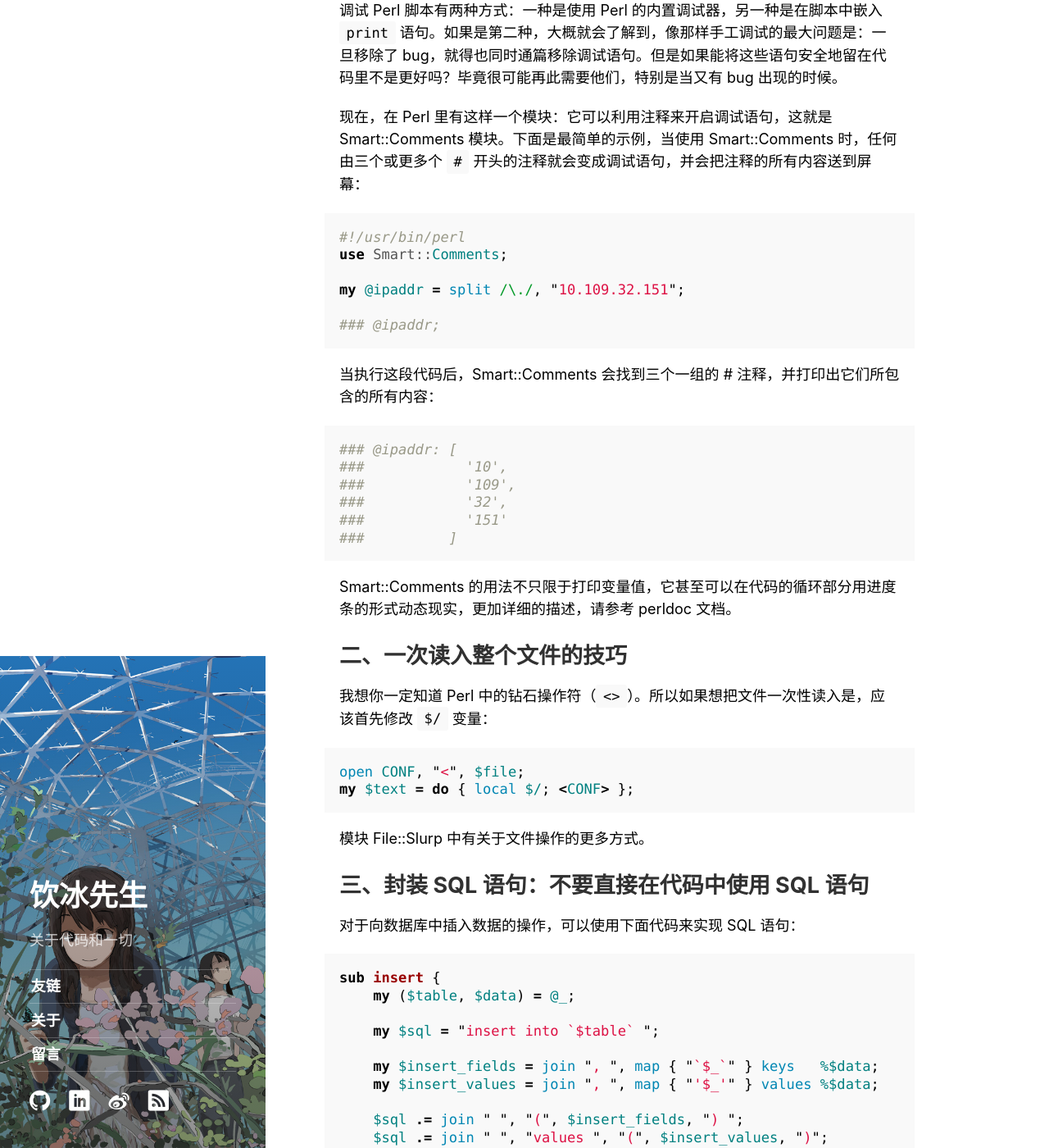
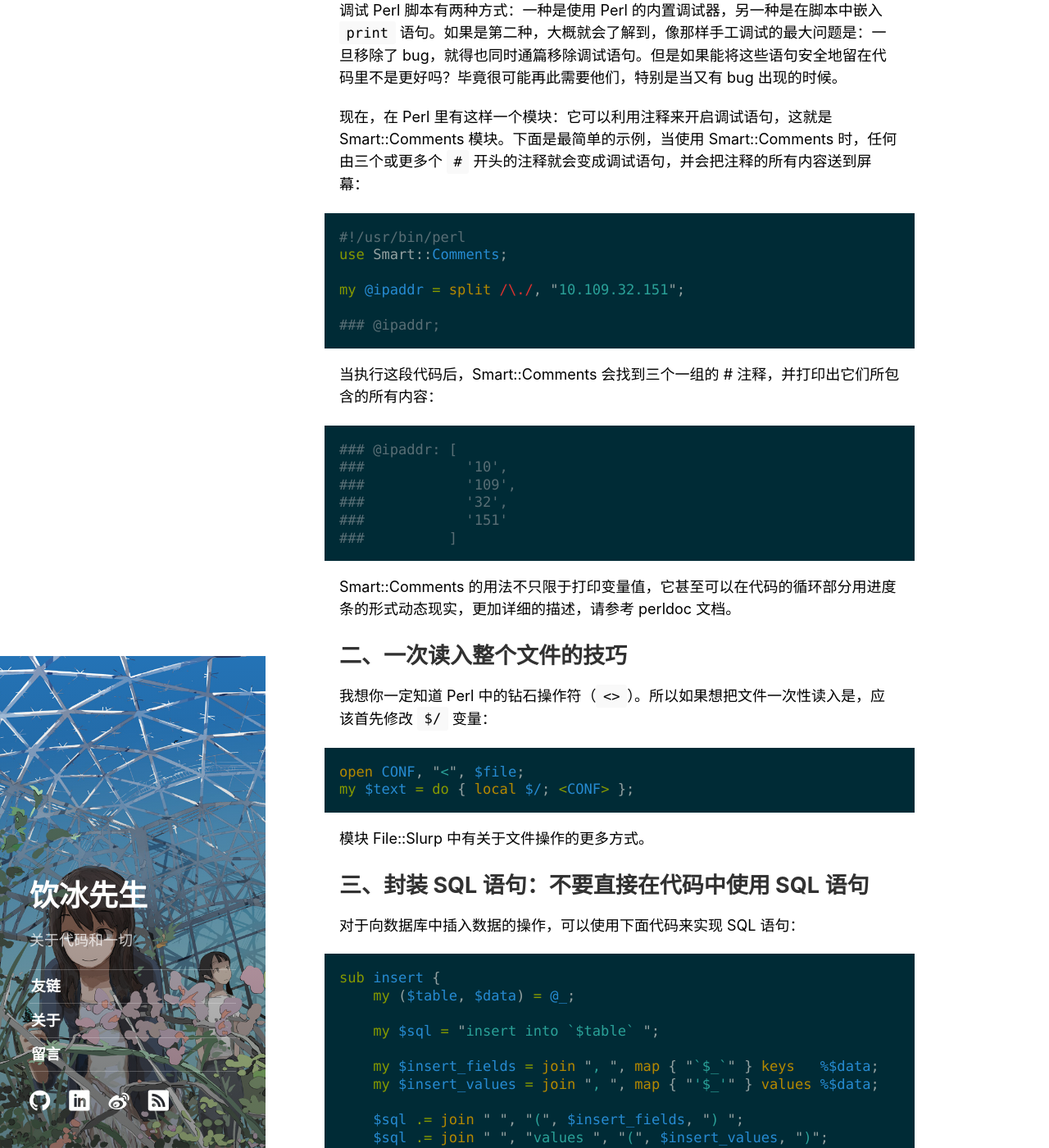
Before and after one commit to ybm/myanbin.github.io, a Jekyll site: the page built from _posts/2013-07-11-perl-snippets.md, in a window 1280 px wide and 1400 px high, scrolled down 430 px. Shown: the whole window at 82% size. Built offline with Jekyll 4.4.1, drawn with Linux system fonts in a browser that asks for light colours.

Commit message:
update solarized dark css file

```diff
--- a/public/css/highlight.scss
+++ b/public/css/highlight.scss
@@ -1,67 +1,84 @@
-/*
- * GitHub style for Pygments syntax highlighter, for use with Jekyll
- * Courtesy of GitHub.com
- */
+/* Solarized Dark
+For use with Jekyll and Pygments
+http://ethanschoonover.com/solarized
+SOLARIZED HEX      ROLE
+--------- -------- ------------------------------------------
+base03    #002b36  background
+base01    #586e75  comments / secondary content
+base1     #93a1a1  body text / default code / primary content
+orange    #cb4b16  constants
+red       #dc322f  regex, special keywords
+blue      #268bd2  reserved keywords
+cyan      #2aa198  strings, numbers
+green     #859900  operators, other keywords
+*/
 
-.highlight .c { color: #999988; font-style: italic; }
-.highlight .err { color: #a61717; background-color: #e3d2d2; }
-.highlight .k { font-weight: bold; }
-.highlight .o { font-weight: bold; }
-.highlight .cm { color: #999988; font-style: italic; }
-.highlight .cp { color: #999999; font-weight: bold; }
-.highlight .c1 { color: #999988; font-style: italic; }
-.highlight .cs { color: #999999; font-weight: bold; font-style: italic; }
-.highlight .gd { color: #000000; background-color: #ffdddd; }
-.highlight .gd .x { color: #000000; background-color: #ffaaaa; }
-.highlight .ge { font-style: italic; }
-.highlight .gr { color: #aa0000; }
-.highlight .gh { color: #999999; }
-.highlight .gi { color: #000000; background-color: #ddffdd; }
-.highlight .gi .x { color: #000000; background-color: #aaffaa; }
-.highlight .go { color: #888888; }
-.highlight .gp { color: #555555; }
-.highlight .gs { font-weight: bold; }
-.highlight .gu { color: #800080; font-weight: bold; }
-.highlight .gt { color: #aa0000; }
-.highlight .kc { font-weight: bold; }
-.highlight .kd { font-weight: bold; }
-.highlight .kn { font-weight: bold; }
-.highlight .kp { font-weight: bold; }
-.highlight .kr { font-weight: bold; }
-.highlight .kt { color: #445588; font-weight: bold; }
-.highlight .m { color: #009999; }
-.highlight .s { color: #dd1144; }
-.highlight .n { color: #333333; }
-.highlight .na { color: teal; }
-.highlight .nb { color: #0086b3; }
-.highlight .nc { color: #445588; font-weight: bold; }
-.highlight .no { color: teal; }
-.highlight .ni { color: purple; }
-.highlight .ne { color: #990000; font-weight: bold; }
-.highlight .nf { color: #990000; font-weight: bold; }
-.highlight .nn { color: #555555; }
-.highlight .nt { color: navy; }
-.highlight .nv { color: teal; }
-.highlight .ow { font-weight: bold; }
-.highlight .w { color: #bbbbbb; }
-.highlight .mf { color: #009999; }
-.highlight .mh { color: #009999; }
-.highlight .mi { color: #009999; }
-.highlight .mo { color: #009999; }
-.highlight .sb { color: #dd1144; }
-.highlight .sc { color: #dd1144; }
-.highlight .sd { color: #dd1144; }
-.highlight .s2 { color: #dd1144; }
-.highlight .se { color: #dd1144; }
-.highlight .sh { color: #dd1144; }
-.highlight .si { color: #dd1144; }
-.highlight .sx { color: #dd1144; }
-.highlight .sr { color: #009926; }
-.highlight .s1 { color: #dd1144; }
-.highlight .ss { color: #990073; }
-.highlight .bp { color: #999999; }
-.highlight .vc { color: teal; }
-.highlight .vg { color: teal; }
-.highlight .vi { color: teal; }
-.highlight .il { color: #009999; }
-.highlight .gc { color: #999; background-color: #EAF2F5; }
+.highlight { background-color: #002b36; color: #93a1a1 }
+.highlight .c { color: #586e75 } /* Comment */
+.highlight .err { color: #93a1a1 } /* Error */
+.highlight .g { color: #93a1a1 } /* Generic */
+.highlight .k { color: #859900 } /* Keyword */
+.highlight .l { color: #93a1a1 } /* Literal */
+.highlight .n { color: #93a1a1 } /* Name */
+.highlight .o { color: #859900 } /* Operator */
+.highlight .x { color: #cb4b16 } /* Other */
+.highlight .p { color: #93a1a1 } /* Punctuation */
+.highlight .cm { color: #586e75 } /* Comment.Multiline */
+.highlight .cp { color: #859900 } /* Comment.Preproc */
+.highlight .c1 { color: #586e75 } /* Comment.Single */
+.highlight .cs { color: #859900 } /* Comment.Special */
+.highlight .gd { color: #2aa198 } /* Generic.Deleted */
+.highlight .ge { color: #93a1a1; font-style: italic } /* Generic.Emph */
+.highlight .gr { color: #dc322f } /* Generic.Error */
+.highlight .gh { color: #cb4b16 } /* Generic.Heading */
+.highlight .gi { color: #859900 } /* Generic.Inserted */
+.highlight .go { color: #93a1a1 } /* Generic.Output */
+.highlight .gp { color: #93a1a1 } /* Generic.Prompt */
+.highlight .gs { color: #93a1a1; font-weight: bold } /* Generic.Strong */
+.highlight .gu { color: #cb4b16 } /* Generic.Subheading */
+.highlight .gt { color: #93a1a1 } /* Generic.Traceback */
+.highlight .kc { color: #cb4b16 } /* Keyword.Constant */
+.highlight .kd { color: #268bd2 } /* Keyword.Declaration */
+.highlight .kn { color: #859900 } /* Keyword.Namespace */
+.highlight .kp { color: #859900 } /* Keyword.Pseudo */
+.highlight .kr { color: #268bd2 } /* Keyword.Reserved */
+.highlight .kt { color: #dc322f } /* Keyword.Type */
+.highlight .ld { color: #93a1a1 } /* Literal.Date */
+.highlight .m { color: #2aa198 } /* Literal.Number */
+.highlight .s { color: #2aa198 } /* Literal.String */
+.highlight .na { color: #93a1a1 } /* Name.Attribute */
+.highlight .nb { color: #B58900 } /* Name.Builtin */
+.highlight .nc { color: #268bd2 } /* Name.Class */
+.highlight .no { color: #cb4b16 } /* Name.Constant */
+.highlight .nd { color: #268bd2 } /* Name.Decorator */
+.highlight .ni { color: #cb4b16 } /* Name.Entity */
+.highlight .ne { color: #cb4b16 } /* Name.Exception */
+.highlight .nf { color: #268bd2 } /* Name.Function */
+.highlight .nl { color: #93a1a1 } /* Name.Label */
+.highlight .nn { color: #93a1a1 } /* Name.Namespace */
+.highlight .nx { color: #93a1a1 } /* Name.Other */
+.highlight .py { color: #93a1a1 } /* Name.Property */
+.highlight .nt { color: #268bd2 } /* Name.Tag */
+.highlight .nv { color: #268bd2 } /* Name.Variable */
+.highlight .ow { color: #859900 } /* Operator.Word */
+.highlight .w { color: #93a1a1 } /* Text.Whitespace */
+.highlight .mf { color: #2aa198 } /* Literal.Number.Float */
+.highlight .mh { color: #2aa198 } /* Literal.Number.Hex */
+.highlight .mi { color: #2aa198 } /* Literal.Number.Integer */
+.highlight .mo { color: #2aa198 } /* Literal.Number.Oct */
+.highlight .sb { color: #586e75 } /* Literal.String.Backtick */
+.highlight .sc { color: #2aa198 } /* Literal.String.Char */
+.highlight .sd { color: #93a1a1 } /* Literal.String.Doc */
+.highlight .s2 { color: #2aa198 } /* Literal.String.Double */
+.highlight .se { color: #cb4b16 } /* Literal.String.Escape */
+.highlight .sh { color: #93a1a1 } /* Literal.String.Heredoc */
+.highlight .si { color: #2aa198 } /* Literal.String.Interpol */
+.highlight .sx { color: #2aa198 } /* Literal.String.Other */
+.highlight .sr { color: #dc322f } /* Literal.String.Regex */
+.highlight .s1 { color: #2aa198 } /* Literal.String.Single */
+.highlight .ss { color: #2aa198 } /* Literal.String.Symbol */
+.highlight .bp { color: #268bd2 } /* Name.Builtin.Pseudo */
+.highlight .vc { color: #268bd2 } /* Name.Variable.Class */
+.highlight .vg { color: #268bd2 } /* Name.Variable.Global */
+.highlight .vi { color: #268bd2 } /* Name.Variable.Instance */
+.highlight .il { color: #2aa198 } /* Literal.Number.Integer.Long */
```
